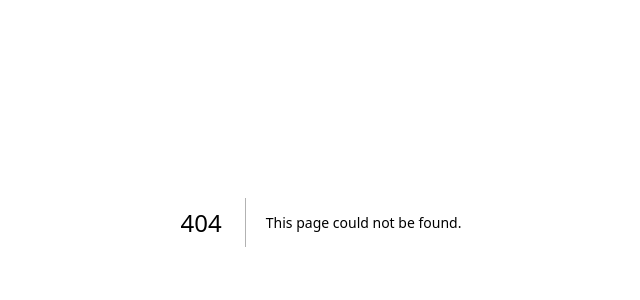
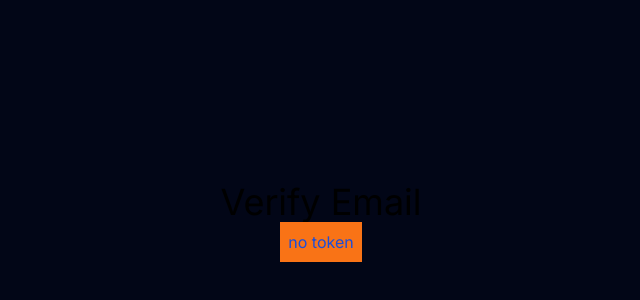
Before and after one commit to Arshverma001/auth-using-nextjs, a Next.js app in the folder auth_using_nextjs/: page /verifyemail in a window 1280 px wide. Before the commit this address had no page. Shown: the part 178-478 px from the top of the page, without its empty margins (319-959 px from the left). Built offline with nearby package versions, Linux system fonts and the light colour scheme.

Commit message:
verify email

```diff
--- a/auth_using_nextjs/src/app/profile/page.tsx
+++ b/auth_using_nextjs/src/app/profile/page.tsx
@@ -27,11 +27,11 @@
     }
 
     return (
-        <div className="flex flex-col items-center justify-center min-h-screen py-2">
-            <h1>Profile</h1>
+        <div className="flex flex-col items-center justify-center min-h-screen py-2 bg-slate-950 text-blue-700">
+            <h1 >Profile</h1>
             <hr />
             <p>Profile page</p>
-            <h2 className="p-1 rounded bg-green-500">{data === 'nothing' ? "Nothing" : <Link href={`/profile/${data}`}>{data}
+            <h2 className="p-1 rounded bg-green-500 ">{data === 'nothing' ? "Nothing" : <Link href={`/profile/${data}`}>{data}
             </Link>}</h2>
         <hr />
         <button
--- /dev/null
+++ b/auth_using_nextjs/src/app/verifyemail/page.tsx
@@ -0,0 +1,57 @@
+'use client'
+
+import React, {useState,useEffect} from "react"
+import axios from "axios"
+import Link from "next/link"
+
+export default function VerifyEmailPage (){
+    const [token, setToken] = useState("")
+    const [error, setError] = useState(false)
+    const [verified, setVerified] = useState(false)
+
+    const verifyUserEmail = async () =>{
+        try {
+            await axios.post('/api/users/verifyemail',{token})
+            setVerified(true)
+
+        } catch (error:any) {
+            setError(true)
+            console.log(error)
+        }
+    }
+
+    useEffect(() => {
+        const urlToken = window.location.search.split("=")[1];
+        setToken(urlToken || "");
+    }, []);
+
+
+    useEffect(() => {
+        if(token.length > 0) {
+            verifyUserEmail();
+        }
+    }, [token]);
+
+    return(
+        <div className="flex flex-col items-center justify-center min-h-screen py-2  bg-slate-950">
+
+            <h1 className="text-4xl">Verify Email</h1>
+            <h2 className="p-2 bg-orange-500 text-blue-700">{token ? `${token}` : "no token"}</h2>
+
+            {verified && (
+                <div>
+                    <h2 className="text-2xl">Email Verified</h2>
+                    <Link href="/login">
+                        Login
+                    </Link>
+                </div>
+            )}
+            {error && (
+                <div>
+                    <h2 className="text-2xl bg-red-500 text-black">Error</h2>
+
+                </div>
+            )}
+        </div>
+    )
+}
```
